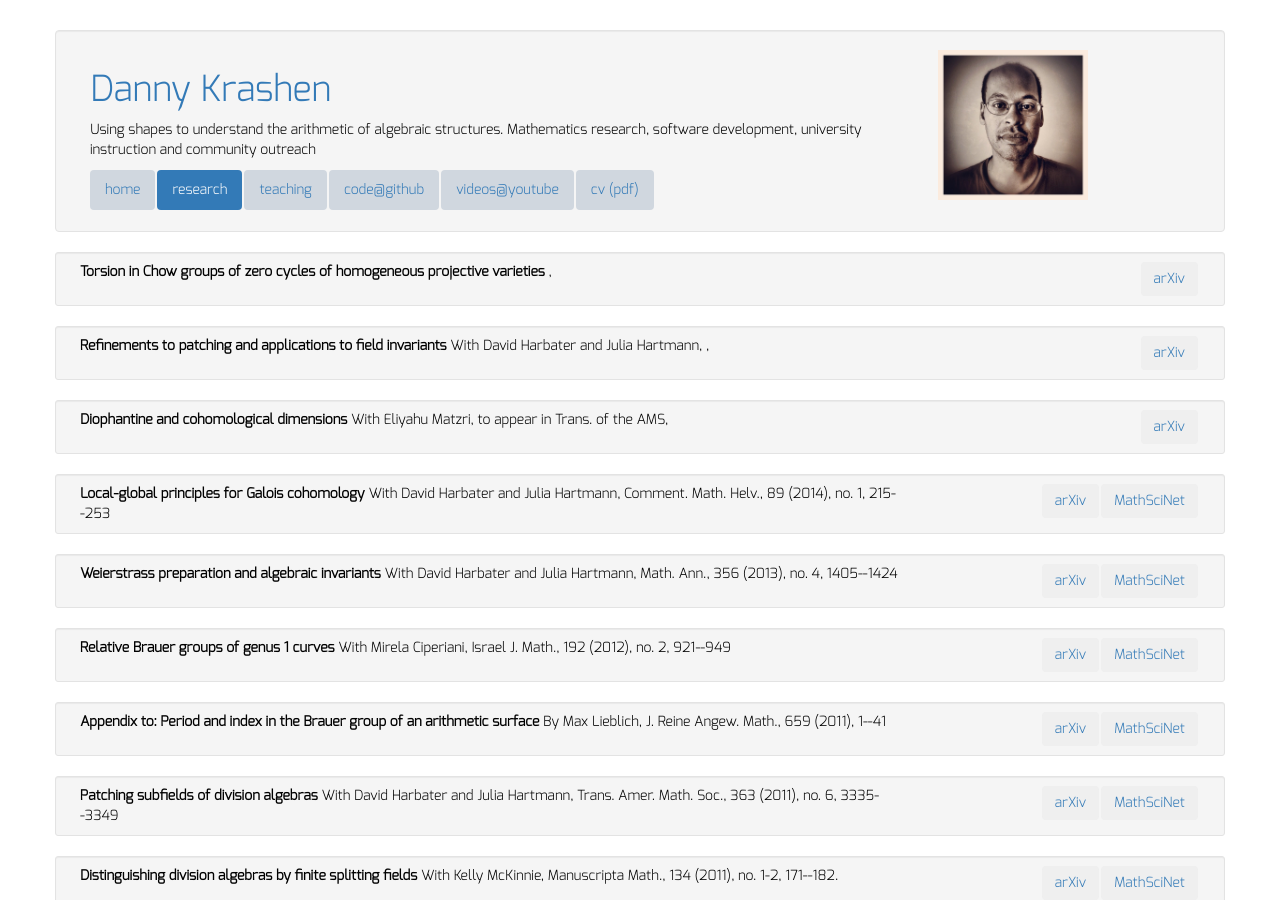
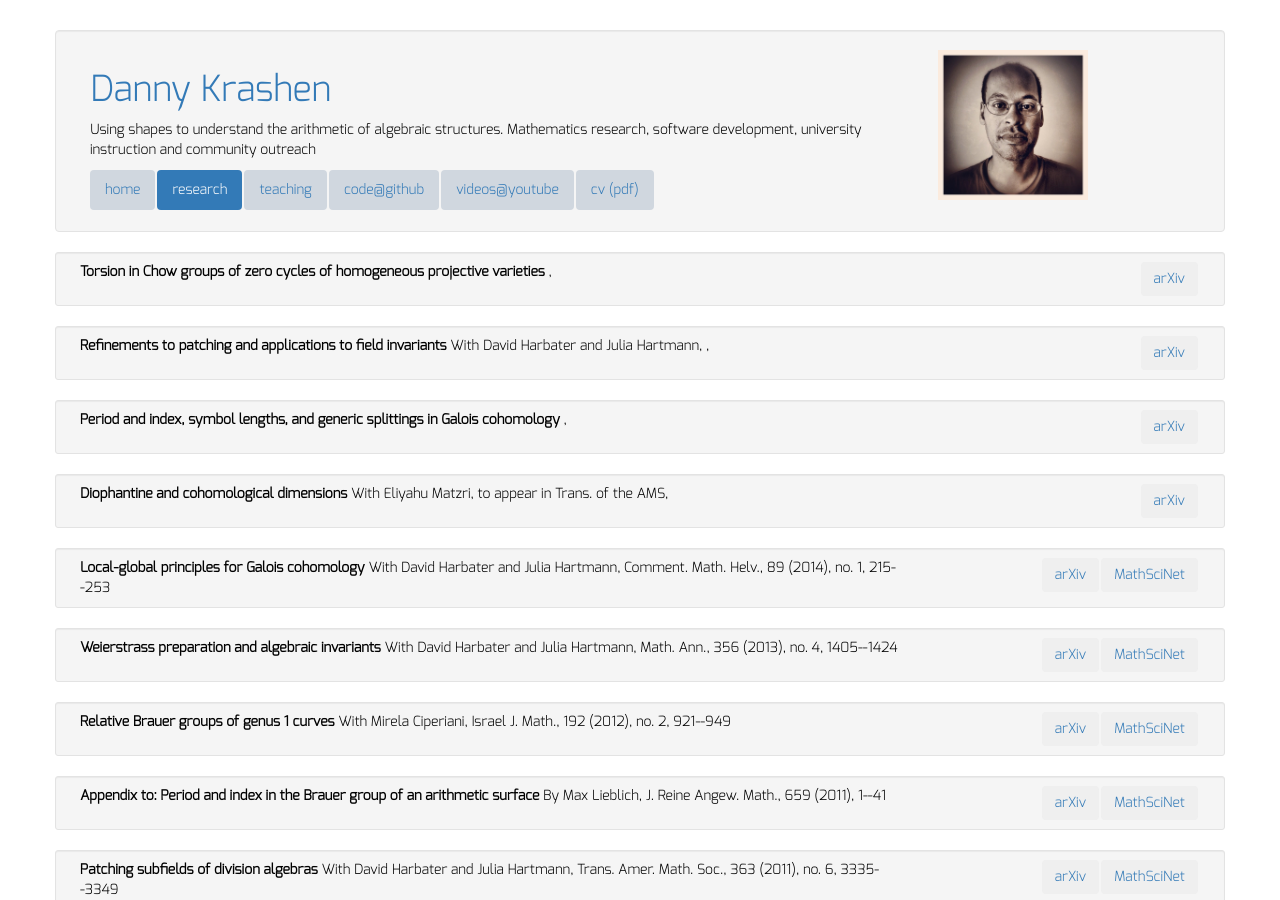
Before and after one commit to dkrashen/dkrashen.github.io, a Jekyll site: the page built from research/index.html, in a window 1280 px wide and 900 px high. Built offline with Jekyll 4.4.1, drawn with Linux system fonts in a browser that asks for light colours; nearby versions of some CDN libraries.

Commit message:
added preprint: symbol length, splittings, etc...

```diff
--- a/_data/publications.yml
+++ b/_data/publications.yml
@@ -6,6 +6,11 @@
   with: "David Harbater and Julia Hartmann"
   arxiv: "1404.4349"
   year: 2014
+
+- title: "Period and index, symbol lengths, and generic splittings in Galois cohomology"
+  year: 2013
+  arxiv: "1305.5217"
+
 
 - arxiv: "1305.5295"
   title: "Diophantine and cohomological dimensions"
```
